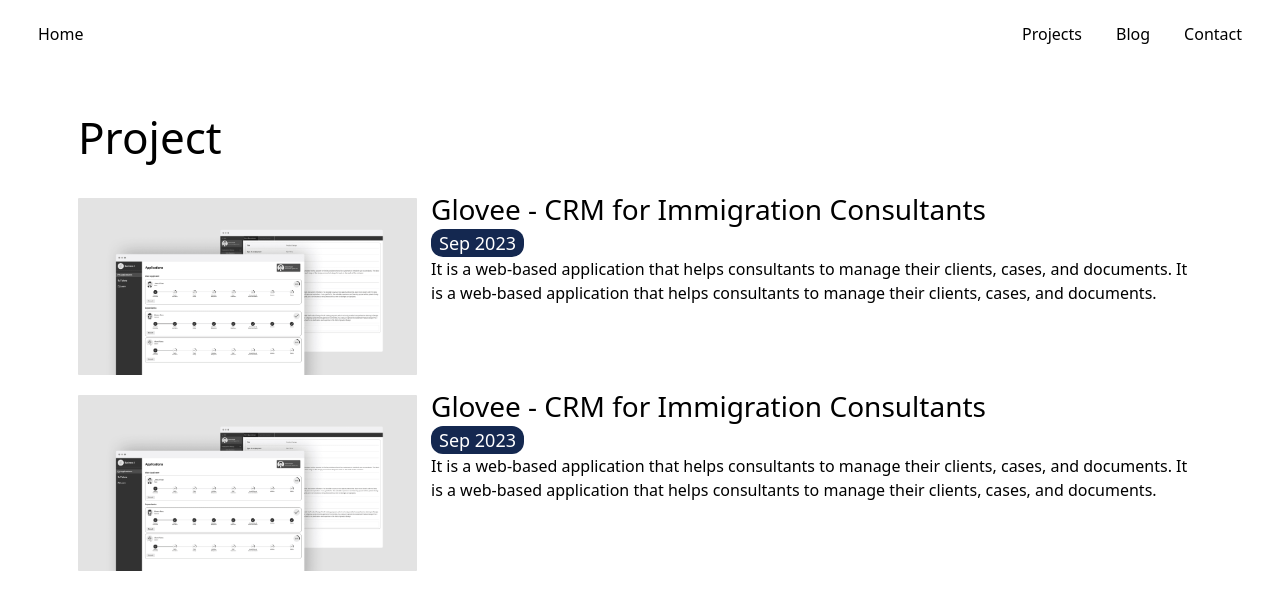
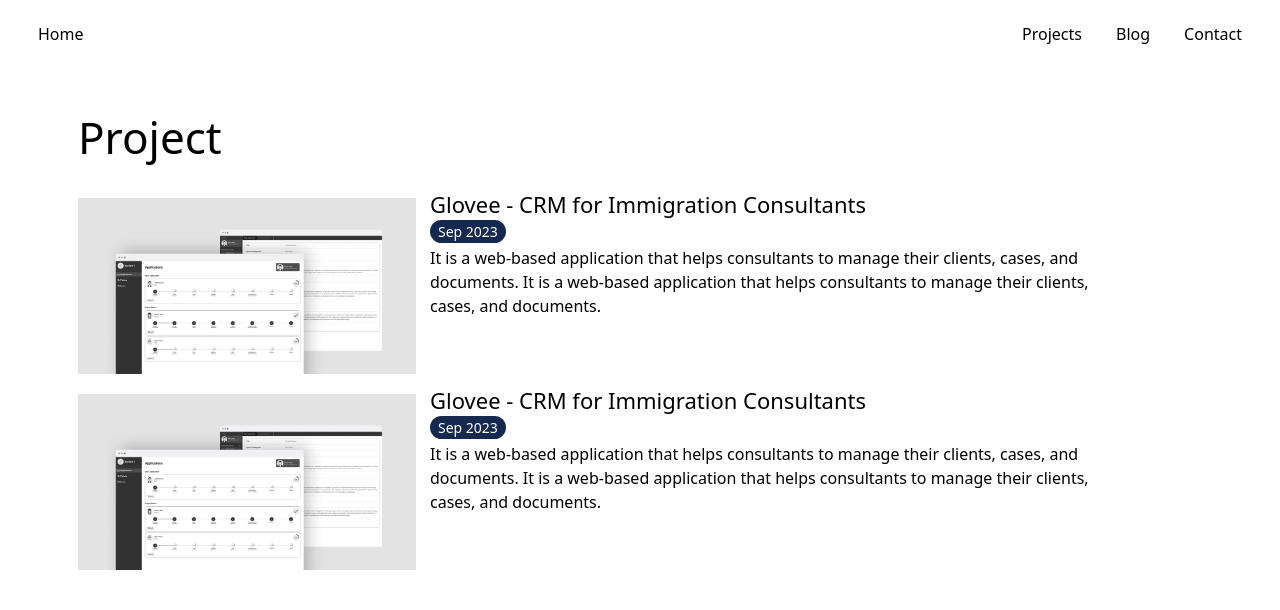
Before and after one commit to hannah-habibpour/portfolio, a Next.js app: page /projects in a window 1280 px wide. Shown: the top 610 px of the page. Built offline with nearby package versions, Linux system fonts and the light colour scheme.

Commit message:
Update ProjectCard component layout and styles

```diff
--- a/app/projects/page.tsx
+++ b/app/projects/page.tsx
@@ -7,6 +7,7 @@
       <div className="text-[30px] md:text-[44px] mb-[10px] md:mb-[18px]">
         Project
       </div>
+
       {projects.map((project) => (
         <ProjectCard key={project.id} project={project} />
       ))}
--- a/components/project-card.tsx
+++ b/components/project-card.tsx
@@ -7,18 +7,20 @@
         <Image
           src={project.imageSrc}
           alt={project.title}
-          width={339}
+          width={338}
           height={230}
         />
       </div>
-      <div>
-        <div className="text-[22px] md:text-[28px]">{project.title}</div>
-        <div className="text-[16px] md:text-[18px] text-white">
+      <div className="max-w-[338px] md:max-w-[680px]">
+        <div className="text-[18px] md:text-[22px]">{project.title}</div>
+        <div className="text-[12px] md:text-[14px] text-white">
           <span className="bg-[#142850] py-[2px] px-[8px] rounded-xl">
             {project.startDate}
           </span>
         </div>
-        <div className="text-[16px] line-clamp-2">{project.description}</div>
+        <div className="text-[16px] mt-[4px] line-clamp-2 md:line-clamp-4">
+          {project.description}
+        </div>
       </div>
     </div>
   );
```
